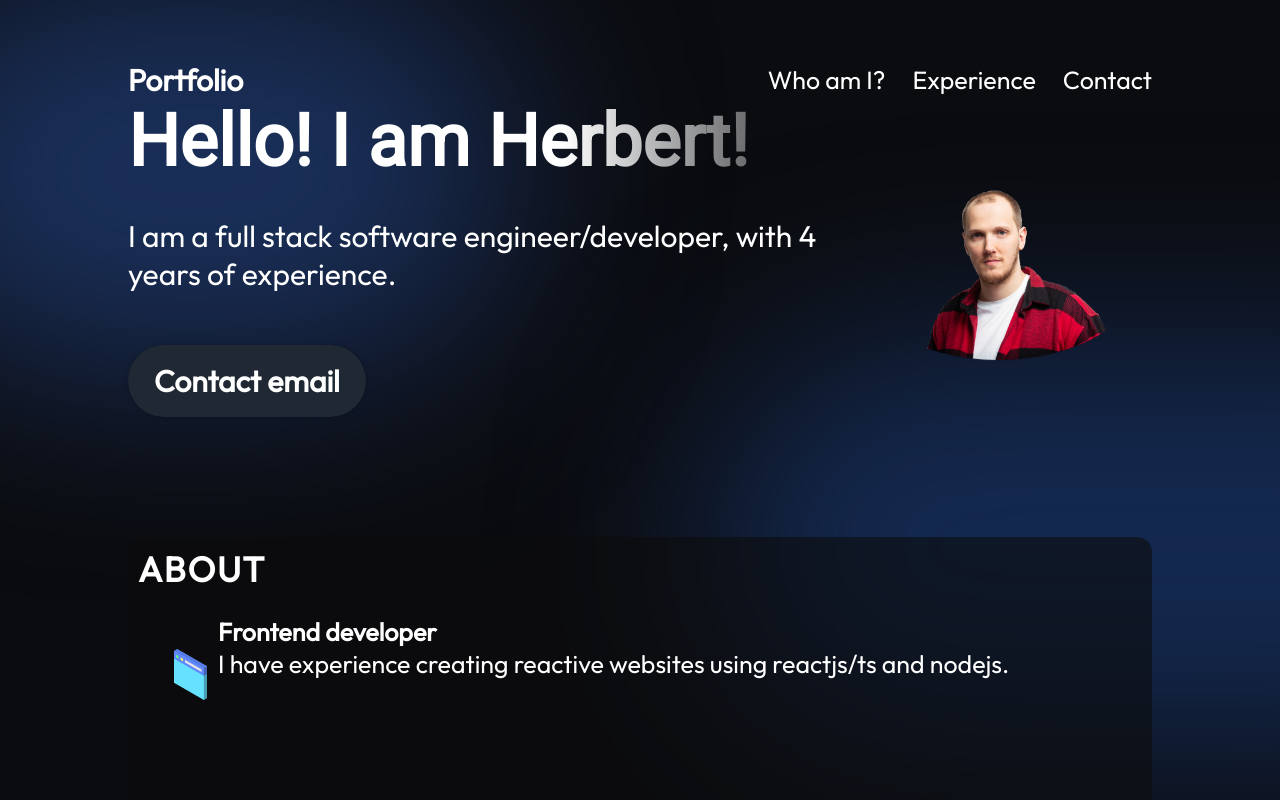
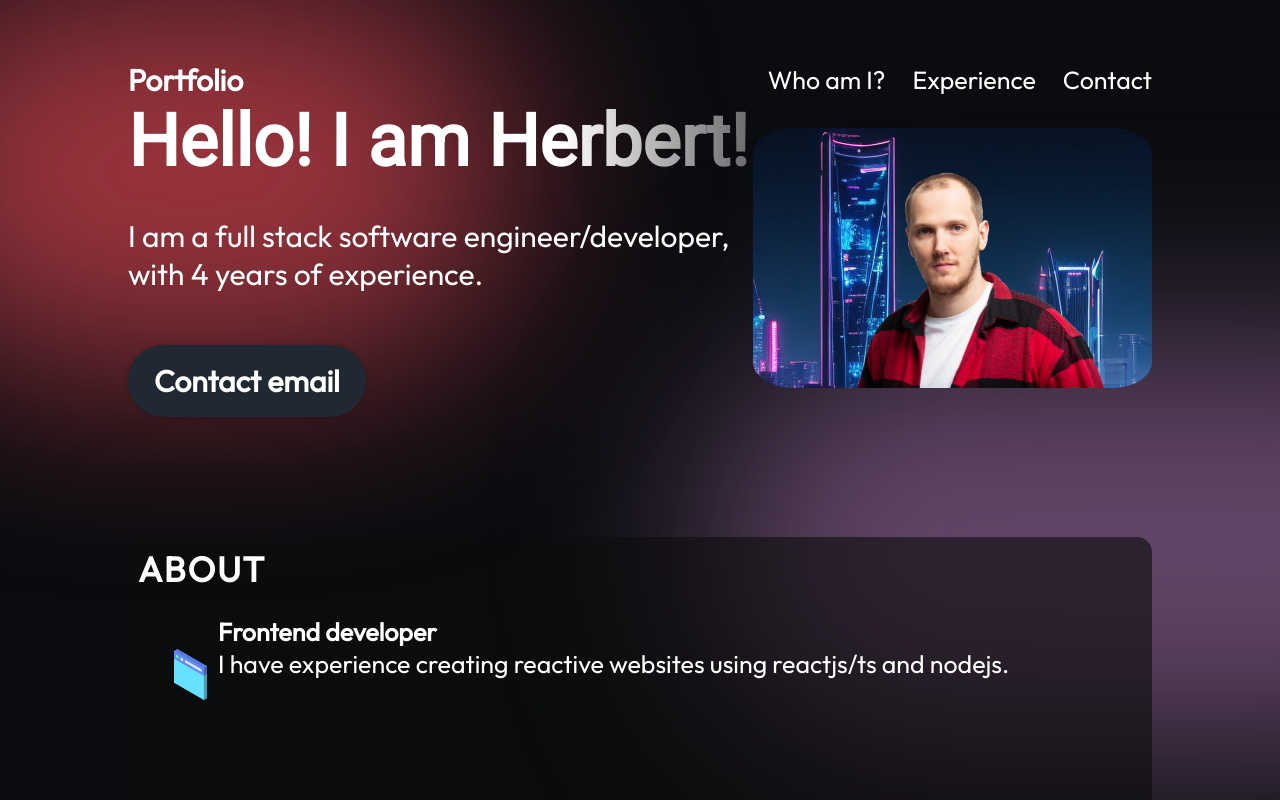
Before and after one commit to PlatypusIV/portfolio_page, a React (Vite) app: page / in a window 1280 px wide. Shown: the top 800 px of the page. Built offline with nearby package versions, Linux system fonts and the light colour scheme.

Commit message:
added some new tasks and a bg image for the hero page

```diff
--- a/src/components/Contact/Contact.module.scss
+++ b/src/components/Contact/Contact.module.scss
@@ -3,7 +3,7 @@
 .container {
     color: var(--colors-text);
     margin-top: 120px;
-    background-color: var(--colors-background);
+    background-color: var(--colors-primary);
     display: flex;
     flex-direction: row;
     justify-content: space-evenly;
--- a/src/components/Experience/Experience.module.scss
+++ b/src/components/Experience/Experience.module.scss
@@ -69,7 +69,7 @@
   align-items: center;
   gap: 17px;
   background: #19376d;
-  background: linear-gradient(90deg, #19376d 0%, rgba(25, 55, 109, 0) 100%);
+  background: linear-gradient(90deg, rgba(165, 215, 232, 0.42) 0%, rgba(255,255,255,0) 100%);
   border-radius: 10px;
   padding: 24px;
 }
--- a/src/components/Hero/Hero.module.scss
+++ b/src/components/Hero/Hero.module.scss
@@ -5,7 +5,6 @@
     display: flex;
     align-items: center;
     justify-content: space-between;
-    margin-top: 49px;
     z-index: 1;
     margin: 0 10% 0 10%;
     font-family: var(--font-roboto);
@@ -47,31 +46,21 @@ p {
     color: var(--colors-text);
 }
 
+.imageContainer {
+    overflow: hidden;
+    width: 60%;
+    border-radius: 10%;
+    background-image: url("../../../assets/hero/heroBgImage.png");
+}
+
+
 .heroImage {
-    width: 30%;
+    margin-bottom: -10px;
+    width: 100%;
     z-index: 1;
-    background-color: var(--colors-dark-bg);
-    border-radius: 100%;
-    animation-name: floating;
-    animation-duration: 3s;
+    border-radius: inherit;
     animation-timing-function: ease-in-out;
     animation-iteration-count: infinite;
-    // background-color: beige;
-}
-
-@keyframes floating {
-    0% {
-        transform: translate(0,0px);
-    }
-
-    50% {
-        transform: translate(0,10px);
-
-    }
-    100% {
-        transform: translate(0,-0px);
-
-    }
 }
 
 .topBlur {
@@ -83,7 +72,7 @@ p {
     top: -128px;
     left: -20vw;
     border-radius: 764px;
-    background: rgba(33, 63, 121, 0.7);
+    background: rgba(214, 69, 80, 0.7);
     filter: blur(100px);
     z-index: 0;
 }
@@ -97,9 +86,15 @@ p {
     top: 246px;
     right: -35vw;
     border-radius: 764px;
-    background: rgba(25,55,109, 0.7);
+    background: rgba(137, 96, 142, 0.7);
     filter: blur(100px);
-    z-index: 0;
+    z-index: -1;
+}
+
+.content a:hover {
+    background-color: #f0f0f0;
+    color: black;
+    transition: 0.9s ease-out;
 }
 
 @media screen and (max-width: 830px) {
--- a/src/components/Hero/Hero.tsx
+++ b/src/components/Hero/Hero.tsx
@@ -10,10 +10,12 @@ export default function Hero():JSX.Element {
         <p>I am a full stack software engineer/developer, with 4 years of experience.</p>
         <a href="mailto:hkymera2@gmail.com">Contact email</a>
     </div>
+    <div className={style.imageContainer}>
     <img src={getImageUrl("hero/heroImage.png")}
       alt="Image of me"
       className={style.heroImage}
       />
+    </div>
     <div className={style.topBlur}></div>
     <div className={style.bottomBlur}></div>
   </section>)
--- a/src/vars.css
+++ b/src/vars.css
@@ -1,7 +1,7 @@
 :root {
     /* Colors */
     --colors-text: #fff;
-    --colors-inverted-text: #000;
+    --colors-dark-text: #000;
     --colors-primary: #1F2833;
     --colors-secondary:#C5C6C7;
     --colors-dark: #190061;
@@ -21,6 +21,8 @@
 #0B0C10
 #1F2833
 #C5C6C7
+#886176
+#D64550
 
 
 #a5d7e8
```
Also changed, not shown: src/components/Skillset/Skillset.tsx (deleted, +0 -7 lines), assets/hero/heroBgImage.png (added), src/components/Skillset/Skillset.module.scss (deleted), tasks.txt.
